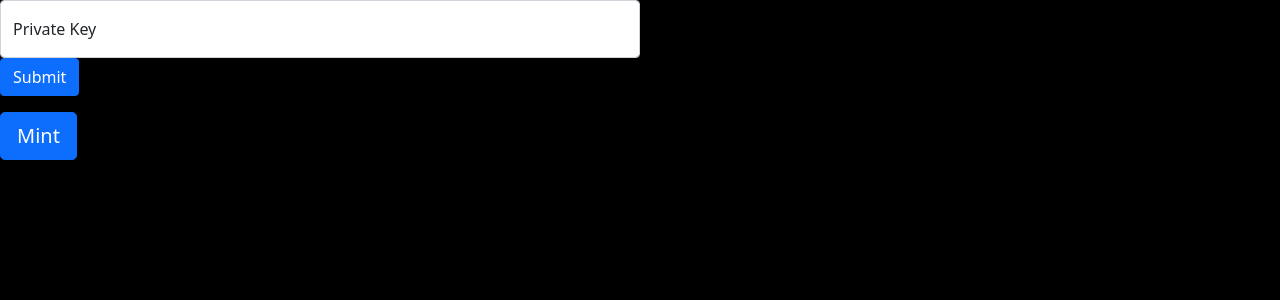
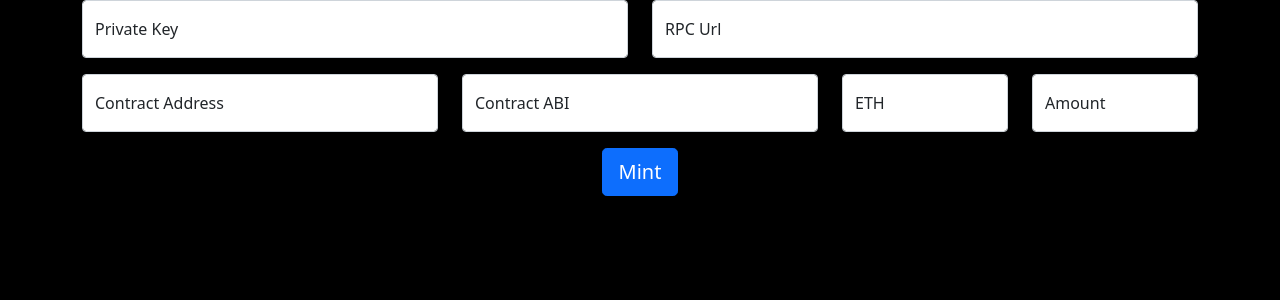
Before and after one commit to Plezo/MNTR, a React (Create React App) app: page / in a window 1280 px wide. Shown: the top 300 px of the page. Built offline with nearby package versions, Linux system fonts and the light colour scheme.

Commit message:
Mint page (80%)

```diff
--- a/package.json
+++ b/package.json
@@ -3,11 +3,13 @@
   "version": "0.1.0",
   "private": true,
   "dependencies": {
+    "@openzeppelin/contracts": "^4.6.0",
     "@testing-library/jest-dom": "^5.16.4",
     "@testing-library/react": "^13.1.1",
     "@testing-library/user-event": "^13.5.0",
     "bootstrap": "^5.1.3",
     "cross-env": "^7.0.3",
+    "dotenv": "^16.0.0",
     "react": "^18.1.0",
     "react-bootstrap": "^2.3.1",
     "react-dom": "^18.1.0",
--- a/public/electron.js
+++ b/public/electron.js
@@ -6,12 +6,14 @@ const isDev = require('electron-is-dev');
 function createWindow() {
   // Create the browser window.
   const win = new BrowserWindow({
-    width: 800,
-    height: 600,
+    width: 1200,
+    height: 800,
     webPreferences: {
       nodeIntegration: true,
     },
   });
+
+  win.setMenuBarVisibility(false);
 
   // and load the index.html of the app.
   // win.loadFile("index.html");
--- a/src/App.css
+++ /dev/null
@@ -1,38 +0,0 @@
-.App {
-  text-align: center;
-}
-
-.App-logo {
-  height: 40vmin;
-  pointer-events: none;
-}
-
-@media (prefers-reduced-motion: no-preference) {
-  .App-logo {
-    animation: App-logo-spin infinite 20s linear;
-  }
-}
-
-.App-header {
-  background-color: #282c34;
-  min-height: 100vh;
-  display: flex;
-  flex-direction: column;
-  align-items: center;
-  justify-content: center;
-  font-size: calc(10px + 2vmin);
-  color: white;
-}
-
-.App-link {
-  color: #61dafb;
-}
-
-@keyframes App-logo-spin {
-  from {
-    transform: rotate(0deg);
-  }
-  to {
-    transform: rotate(360deg);
-  }
-}
--- a/src/App.js
+++ b/src/App.js
@@ -1,7 +1,5 @@
 import { BrowserRouter as Router, Routes, Route } from 'react-router-dom';
 import MintPage from './pages/MintPage';
-
-import './App.css';
 
 function App() {
   return (
--- a/src/index.js
+++ b/src/index.js
@@ -2,7 +2,6 @@ import React from 'react';
 import ReactDOM from 'react-dom/client';
 import './index.css';
 import App from './App';
-import reportWebVitals from './reportWebVitals';
 
 import {BrowserRouter} from 'react-router-dom';
 
@@ -12,8 +11,3 @@ root.render(
     <App />
   </BrowserRouter>
 );
-
-// If you want to start measuring performance in your app, pass a function
-// to log results (for example: reportWebVitals(console.log))
-// or send to an analytics endpoint. Learn more: https://bit.ly/CRA-vitals
-reportWebVitals();
--- a/src/pages/MintPage.css
+++ b/src/pages/MintPage.css
@@ -1,16 +1,34 @@
 body {
     background-color: #000000;
     background-repeat: no-repeat;
-    background-size: cover;
-    height: 100%;
+}
+
+.PrivateKeyForm {
     width: 100%;
 }
 
-.privateKeyForm {
-    width: 50%;
+.RPCForm {
+    width: 100%;
+}
+
+.ContractAddressForm {
+    width: 100%;
+}
+
+.ABIForm {
+    width: 100%;
+}
+
+.PriceForm {
+    width: 100%;
+}
+
+.AmountForm {
+    width: 100%;
 }
 
 .mintPage {
     width: 100%;
     height: 100%;
+    overflow: hidden;
 }
--- a/src/pages/MintPage.js
+++ b/src/pages/MintPage.js
@@ -1,7 +1,7 @@
 import React from 'react'
-import { Contract, ethers } from 'ethers';
+import { constants, Contract, ethers } from 'ethers';
 
-import { Button, Form } from 'react-bootstrap';
+import { Button, Form, Container, Row, Col } from 'react-bootstrap';
 import { useState } from 'react';
 
 import 'bootstrap/dist/css/bootstrap.min.css';
@@ -9,10 +9,15 @@ import './MintPage.css'
 
 export default function MintPage() {
   const [privateKey, setPrivateKey] = useState('');
+  const [RPCURL, setRPCURL] = useState('');
+  const [contractAddress, setContractAddress] = useState('');
+  const [contractABI, setContractABI] = useState([]);
+  const [price, setPrice] = useState(0);
+  const [amount, setAmount] = useState(0);
 
   // might be useful?
   function isValidPrivateKey() {
-    return true;
+    return ethers.utils.isHexString(privateKey);
   }
 
   // nothing in this func is useful rn
@@ -27,28 +32,96 @@ export default function MintPage() {
     e.preventDefault();
   }
 
-  const mintButtonEvent = (e) => {
+  const mintButtonEvent = async (e) => {
 
-    // just mint here, hardcode everything for now
+    // const contractAddress = "0x5FbDB2315678afecb367f032d93F642f64180aa3"
+    // const contractABI = ["function publicMint(uint) payable"];
+
+    // const price = 0.08;
+    // const amount = 1;
+
+    // const RPCURL = "http://127.0.0.1:8545/";
+
+    const Provider = new ethers.providers.JsonRpcProvider(RPCURL)
+    const Wallet = new ethers.Wallet(privateKey, Provider);
+    const Contract = new ethers.Contract(contractAddress, contractABI, Wallet);
+
+    // figure out how to call a function by name
+    const tx = await Contract.publicMint(amount, {value: ethers.utils.parseUnits(`${price*amount}`, "ether")});
+    console.log(tx)
 
     e.preventDefault();
   }
 
   return (
       <div className="mintPage">
-        <div className="privateKeyForm">
-          <Form onSubmit={onSubmit}>
+        <Container className="mintInfo">
+          <Row>
+            <Col>
+              <Form className="PrivateKeyForm" onSubmit={onSubmit}>
                 <Form.Floating className="mb-3">
-                <Form.Control id="floatingInputCustom" type="text" placeholder="0x00" onChange={(e) => {setPrivateKey({ privateKey: e.target.value })}}/>
+                    <Form.Control id="floatingInputCustom" type="text" placeholder="0x00" onChange={(e) => {setPrivateKey(e.target.value)}}/>
                     <Form.Label htmlFor="floatingInputCustom">Private Key</Form.Label>
-                <Button type="submit">Submit</Button>
                 </Form.Floating>
               </Form>
-        </div>
+            </Col>
 
+            <Col>
+              <Form className="RPCForm" onSubmit={onSubmit}>
+                <Form.Floating className="mb-3">
+                    <Form.Control id="floatingInputCustom" type="text" placeholder="https://" onChange={(e) => {setRPCURL(e.target.value)}}/>
+                    <Form.Label htmlFor="floatingInputCustom">RPC Url</Form.Label>
+                </Form.Floating>
+              </Form>
+            </Col>
+        </Row>
+
+        <Row className="justify-content-md-center">
+          <Col>
+            <Form className="ContractAddressForm" onSubmit={onSubmit}>
+              <Form.Floating className="mb-3">
+                  <Form.Control id="floatingInputCustom" type="text" placeholder="0x00" onChange={(e) => {setContractAddress(e.target.value)}}/>
+                  <Form.Label htmlFor="floatingInputCustom">Contract Address</Form.Label>
+              </Form.Floating>
+            </Form>
+          </Col>
+
+          <Col>
+            <Form className="ABIForm" onSubmit={onSubmit}>
+              <Form.Floating className="mb-3">
+                  <Form.Control id="floatingInputCustom" type="text" placeholder="[]" onChange={(e) => {setContractABI([e.target.value])}}/>
+                  <Form.Label htmlFor="floatingInputCustom">Contract ABI</Form.Label>
+              </Form.Floating>
+            </Form>
+          </Col>
+
+          <Col md="2">
+            <Form className="PriceForm" onSubmit={onSubmit}>
+              <Form.Floating className="mb-3">
+                  <Form.Control id="floatingInputCustom" type="text" placeholder="0.2" onChange={(e) => {setPrice(e.target.value)}}/>
+                  <Form.Label htmlFor="floatingInputCustom">ETH</Form.Label>
+              </Form.Floating>
+            </Form>
+          </Col>
+
+          <Col md="2">
+            <Form className="AmountForm" onSubmit={onSubmit}>
+              <Form.Floating className="mb-3">
+                  <Form.Control id="floatingInputCustom" type="text" placeholder="1" onChange={(e) => {setAmount(e.target.value)}}/>
+                  <Form.Label htmlFor="floatingInputCustom">Amount</Form.Label>
+              </Form.Floating>
+            </Form>
+          </Col>
+        </Row>
+      </Container>
+
+        <Row className="justify-content-md-center">
+          <Col md="auto">
             <Button variant="primary" size="lg" onClick={mintButtonEvent}>
               Mint
             </Button>
+          </Col>
+        </Row>
       </div>
   )
 }
--- a/src/reportWebVitals.js
+++ /dev/null
@@ -1,13 +0,0 @@
-const reportWebVitals = onPerfEntry => {
-  if (onPerfEntry && onPerfEntry instanceof Function) {
-    import('web-vitals').then(({ getCLS, getFID, getFCP, getLCP, getTTFB }) => {
-      getCLS(onPerfEntry);
-      getFID(onPerfEntry);
-      getFCP(onPerfEntry);
-      getLCP(onPerfEntry);
-      getTTFB(onPerfEntry);
-    });
-  }
-};
-
-export default reportWebVitals;
```
Also changed, not shown: src/setupTests.js (deleted, +0 -5 lines), 1 other file (tests, documents, lock files or other folders). Lines whose indentation alone changed are shown as unchanged.
